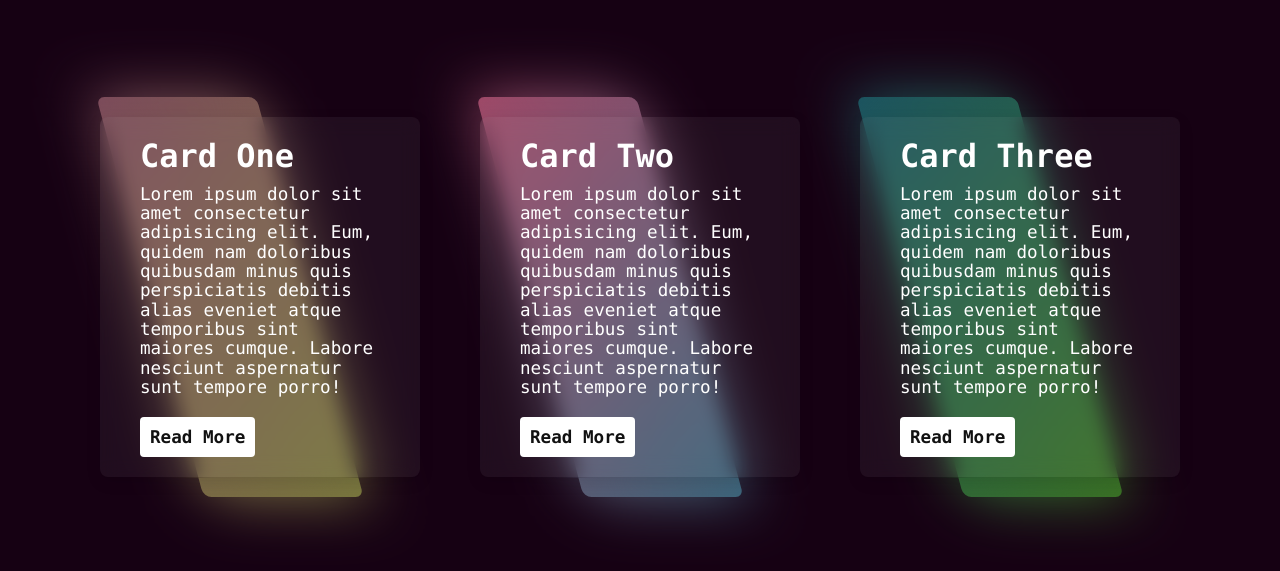
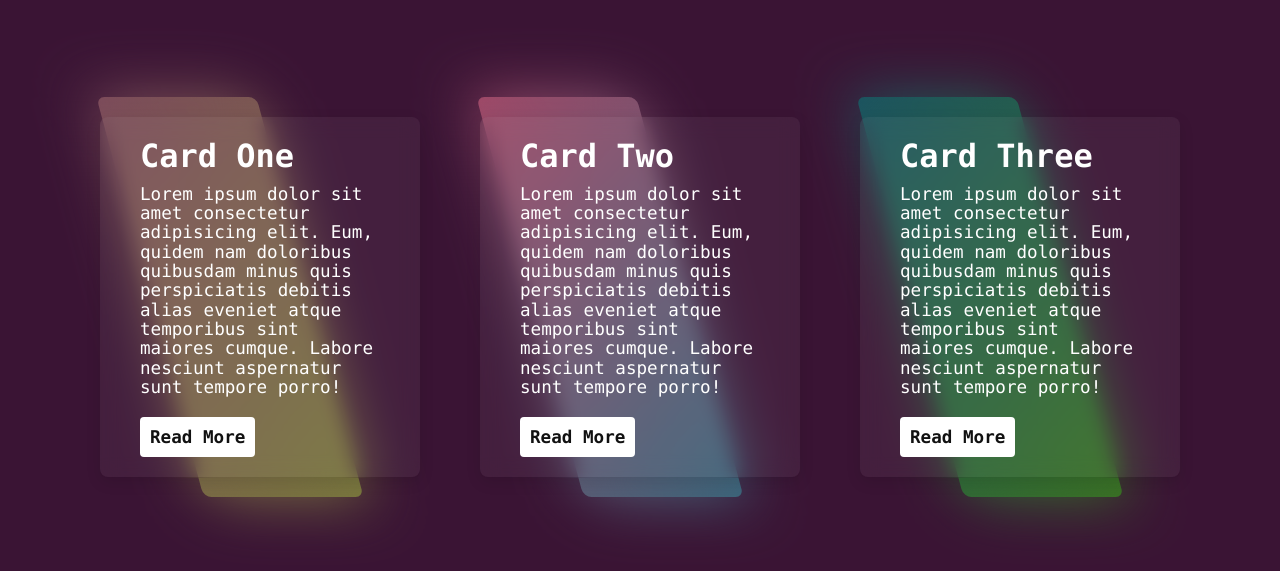
Before and after one commit to MariBleicken/Glassmorphism, a plain HTML site: page index.html in a window 1280 px wide. Shown: the part 103-674 px from the top of the page. Drawn offline with Linux system fonts and the light colour scheme.

Commit message:
Update style.css

```diff
--- a/style.css
+++ b/style.css
@@ -13,7 +13,7 @@ body {
     justify-content: center;
     align-items: center;
     min-height: 100vh;
-    background: #160113;
+    background: #3a1434;
 }
 
 .container {
```
